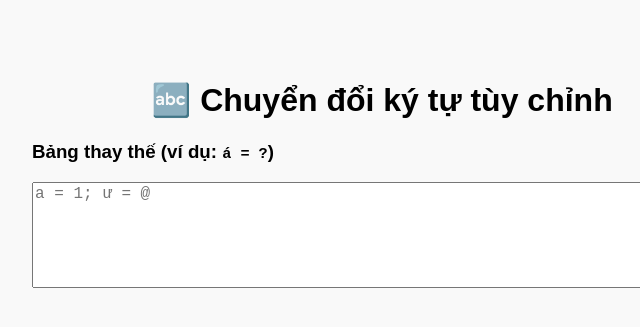
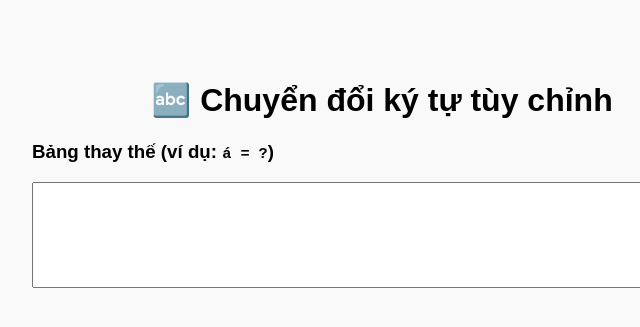
Before and after one commit to santionguyen/kytuconverter, a plain HTML site: page index.html in a window 1280 px wide. Shown: the top 327 px of the page, 258-898 px from the left. Drawn offline with Linux system fonts and the light colour scheme.

Commit message:
Update index.html

```diff
--- a/index.html
+++ b/index.html
@@ -44,7 +44,7 @@
   <h1>🔤 Chuyển đổi ký tự tùy chỉnh</h1>
 
   <h3>Bảng thay thế (ví dụ: <code>á = ?</code>)</h3>
-  <textarea id="rules" placeholder="a = 1; ư = @"></textarea>
+  <textarea id="rules" placeholder=""></textarea>
 
   <h3>Văn bản gốc</h3>
   <textarea id="inputText" placeholder=""></textarea>
```
